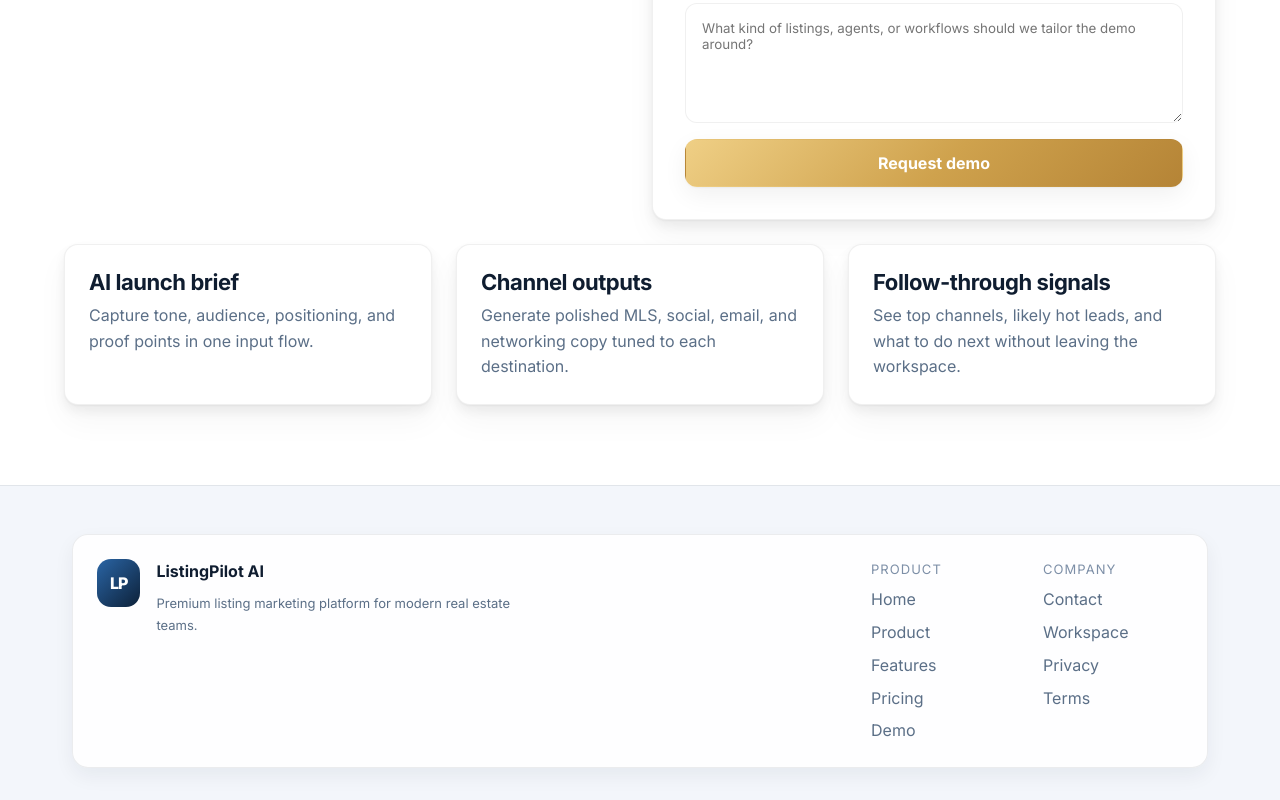
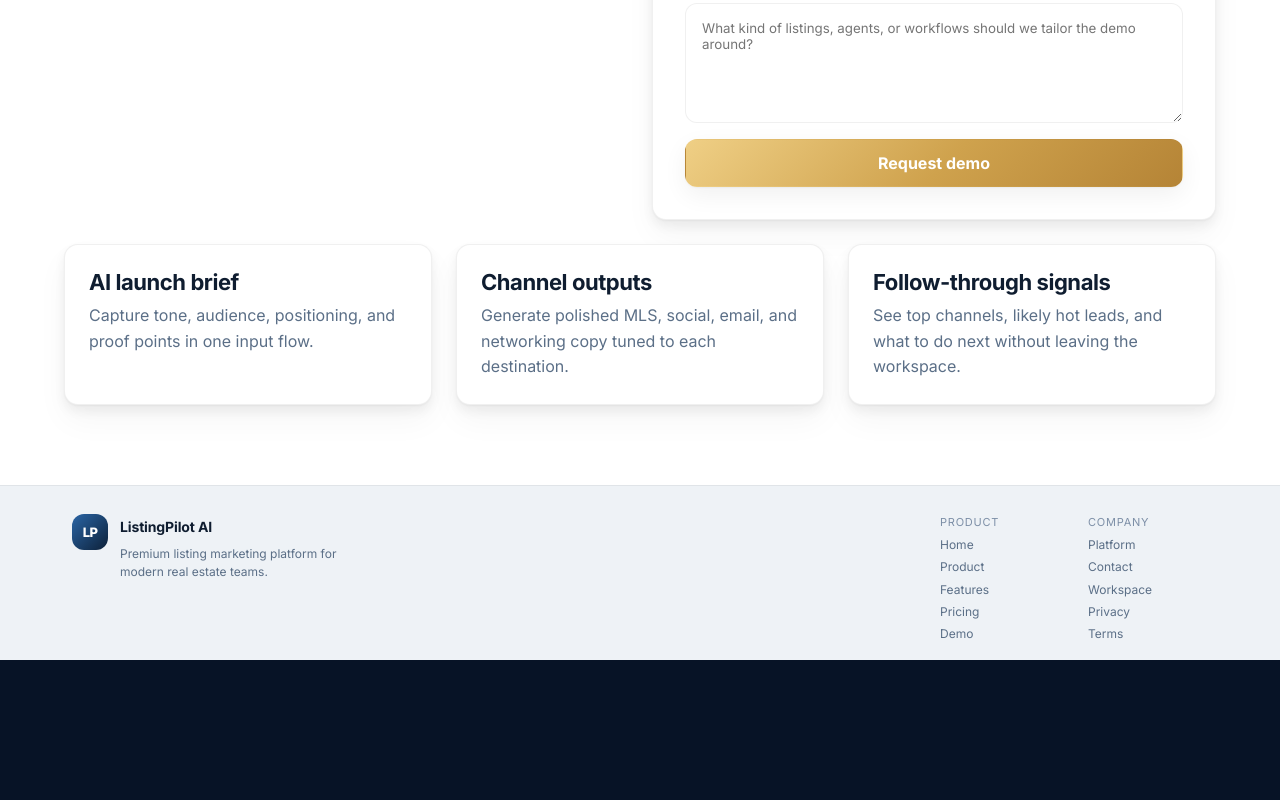
Before and after one commit to maxkantor/ListingPilotAI, a React (Vite) app in the folder frontend/: page /demo in a window 1280 px wide. Shown: the part 1061-1861 px from the top of the page. After the commit the page ends 1721 px from the top, so only its background shows below. Built offline with nearby package versions, Linux system fonts and the light colour scheme; no server answers.

Commit message:
Add platform page and update footer navigation

```diff
--- a/frontend/src/App.tsx
+++ b/frontend/src/App.tsx
@@ -18,6 +18,7 @@ import { ListingsPage } from './pages/ListingsPage';
 import { PricingPage } from './pages/PricingPage';
 import { PrivacyPage } from './pages/PrivacyPage';
 import { ProductPage } from './pages/ProductPage';
+import { PlatformPage } from './pages/PlatformPage';
 import { SettingsPage } from './pages/SettingsPage';
 import { TermsPage } from './pages/TermsPage';
 import { WorkspacePage } from './pages/WorkspacePage';
@@ -59,6 +60,8 @@ function AppRoutes() {
         <Route path="/terms" element={<TermsPage />} />
       </Route>
 
+      <Route path="/platform" element={<PlatformPage />} />
+
       <Route element={<AppShell />}>
         <Route path="/workspace" element={<WorkspacePage />} />
         <Route path="/listings" element={<ListingsPage />} />
--- a/frontend/src/components/SiteFooter.module.css
+++ b/frontend/src/components/SiteFooter.module.css
@@ -1,36 +1,32 @@
 .footer {
-  padding: 48px 0 32px;
-  background: #f3f6fb;
-  border-top: 1px solid rgba(15, 29, 48, 0.08);
+  padding: 28px 0 18px;
+  background: #eef2f6;
+  border-top: 1px solid rgba(0, 0, 0, 0.06);
 }
 
 .inner {
-  display: flex;
+  display: grid;
+  grid-template-columns: minmax(260px, 1.3fr) minmax(120px, auto) minmax(120px, auto);
   align-items: flex-start;
-  justify-content: space-between;
-  gap: 24px;
-  padding: 24px;
-  border-radius: 16px;
-  background: rgba(255, 255, 255, 0.88);
-  border: 1px solid rgba(15, 29, 48, 0.08);
-  box-shadow: 0 8px 20px rgba(12, 26, 44, 0.06);
+  gap: 28px;
 }
 
 .brandBlock {
   display: flex;
-  gap: 16px;
-  max-width: 420px;
+  gap: 12px;
+  max-width: 360px;
 }
 
 .mark {
   display: inline-flex;
   align-items: center;
   justify-content: center;
-  width: 48px;
-  height: 48px;
-  border-radius: 14px;
+  width: 36px;
+  height: 36px;
+  border-radius: 12px;
   background: linear-gradient(135deg, #2a65a5 0%, #0d2139 100%);
   color: #fff;
+  font-size: 13px;
   font-weight: 800;
   letter-spacing: -0.06em;
 }
@@ -40,46 +36,57 @@
   color: var(--color-text-primary);
 }
 
-.brandBlock p {
-  margin-top: 8px;
-  font-size: 13px;
-  color: var(--color-text-secondary);
-  line-height: 1.7;
+.brandBlock strong {
+  font-size: 14px;
+  letter-spacing: -0.01em;
 }
 
-.columns {
-  display: grid;
-  grid-template-columns: repeat(2, minmax(140px, 1fr));
-  gap: 32px;
+.brandBlock p {
+  margin-top: 6px;
+  font-size: 12px;
+  color: var(--color-text-secondary);
+  line-height: 1.5;
+  max-width: 32ch;
 }
 
 .column {
   display: grid;
-  gap: 8px;
+  gap: 6px;
   align-content: start;
 }
 
 .column span {
-  font-size: 13px;
-  letter-spacing: 0.08em;
+  font-size: 11px;
+  letter-spacing: 0.07em;
   text-transform: uppercase;
   color: var(--color-text-muted);
 }
 
 .column a {
+  font-size: 12px;
   color: var(--color-text-secondary);
+  line-height: 1.35;
+  transition: color 140ms ease;
 }
 
 .column a:hover {
-  color: var(--color-text-primary);
+  color: var(--color-primary);
+}
+
+.legal {
+  margin-top: 14px;
+  font-size: 11px;
+  color: var(--color-text-muted);
+  line-height: 1.4;
 }
 
 @media (max-width: 900px) {
   .inner {
-    flex-direction: column;
+    grid-template-columns: 1fr;
+    gap: 14px;
   }
 
-  .columns {
-    width: 100%;
+  .legal {
+    margin-top: 12px;
   }
 }
--- a/frontend/src/components/SiteFooter.tsx
+++ b/frontend/src/components/SiteFooter.tsx
@@ -17,6 +17,7 @@ const footerColumns = [
   {
     title: 'Company',
     links: [
+      { label: 'Platform', to: '/platform' },
       { label: 'Contact', to: '/contact' },
       { label: 'Workspace', to: '/workspace' },
       { label: 'Privacy', to: '/privacy' },
@@ -25,7 +26,11 @@ const footerColumns = [
   },
 ];
 
-export const SiteFooter: React.FC = () => {
+interface SiteFooterProps {
+  legalLine?: string;
+}
+
+export const SiteFooter: React.FC<SiteFooterProps> = ({ legalLine }) => {
   return (
     <footer className={styles.footer}>
       <div className="container">
@@ -38,7 +43,6 @@ export const SiteFooter: React.FC = () => {
             </div>
           </div>
 
-          <div className={styles.columns}>
           {footerColumns.map((column) => (
             <div key={column.title} className={styles.column}>
               <span>{column.title}</span>
@@ -50,7 +54,7 @@ export const SiteFooter: React.FC = () => {
             </div>
           ))}
         </div>
-        </div>
+        {legalLine ? <p className={styles.legal}>{legalLine}</p> : null}
       </div>
     </footer>
   );
--- /dev/null
+++ b/frontend/src/pages/PlatformPage.module.css
@@ -0,0 +1,110 @@
+.page {
+  min-height: 100vh;
+  display: flex;
+  flex-direction: column;
+  background: #eef2f7;
+  overflow-x: hidden;
+}
+
+.header {
+  position: sticky;
+  top: 0;
+  z-index: 50;
+  background: rgba(20, 25, 35, 0.72);
+  backdrop-filter: blur(12px);
+  -webkit-backdrop-filter: blur(12px);
+  border-bottom: 1px solid rgba(255, 255, 255, 0.06);
+}
+
+.headerInner {
+  min-height: 64px;
+  display: flex;
+  align-items: center;
+  gap: 16px;
+}
+
+.backLink {
+  display: inline-flex;
+  align-items: center;
+  min-height: 36px;
+  padding: 0 12px;
+  border-radius: 10px;
+  border: 1px solid rgba(255, 255, 255, 0.16);
+  background: rgba(255, 255, 255, 0.04);
+  color: #e7f0ff;
+  font-size: 12px;
+  font-weight: 700;
+  transition: all 140ms ease;
+}
+
+.backLink:hover {
+  color: #ffffff;
+  transform: translateY(-1px);
+  box-shadow: 0 6px 14px rgba(0, 0, 0, 0.15);
+}
+
+.title {
+  margin: 0;
+  font-family: var(--font-sans);
+  font-size: 18px;
+  font-weight: 700;
+  letter-spacing: -0.015em;
+  line-height: 1.15;
+  color: #ffffff;
+}
+
+.main {
+  flex: 1;
+  min-height: 0;
+  display: flex;
+  flex-direction: column;
+  width: 100%;
+  overflow: hidden;
+}
+
+.loaderWrap {
+  min-height: 120px;
+  display: inline-flex;
+  align-items: center;
+  justify-content: center;
+  gap: 10px;
+  font-size: 13px;
+  color: var(--color-text-secondary);
+}
+
+.loader {
+  width: 14px;
+  height: 14px;
+  border-radius: 50%;
+  border: 2px solid rgba(31, 79, 132, 0.2);
+  border-top-color: rgba(31, 79, 132, 0.9);
+  animation: spin 0.8s linear infinite;
+}
+
+.iframe {
+  display: block;
+  width: 100%;
+  min-height: calc(100vh - 64px);
+  height: 100%;
+  border: 0;
+  flex: 1;
+  overflow: auto;
+  background: #ffffff;
+}
+
+@keyframes spin {
+  to {
+    transform: rotate(360deg);
+  }
+}
+
+@media (max-width: 768px) {
+  .headerInner {
+    min-height: 60px;
+    gap: 12px;
+  }
+
+  .iframe {
+    min-height: calc(100vh - 60px);
+  }
+}
--- /dev/null
+++ b/frontend/src/pages/PlatformPage.tsx
@@ -0,0 +1,46 @@
+import React from 'react';
+import { Link } from 'react-router-dom';
+import { SiteFooter } from '../components/SiteFooter';
+import styles from './PlatformPage.module.css';
+
+const PLATFORM_URL = 'https://mk-ai-global-page.s3.us-east-1.amazonaws.com/platform/index.html';
+
+export const PlatformPage: React.FC = () => {
+  const [isLoading, setIsLoading] = React.useState(true);
+
+  return (
+    <div className={styles.page}>
+      <header className={styles.header}>
+        <div className="container">
+          <div className={styles.headerInner}>
+            <Link to="/" className={styles.backLink}>
+              ← Back to Home
+            </Link>
+            <h1 className={styles.title}>MK Platform</h1>
+          </div>
+        </div>
+      </header>
+
+      <main className={styles.main}>
+        {isLoading ? (
+          <div className={styles.loaderWrap}>
+            <span className={styles.loader} aria-hidden="true" />
+            <span>Loading platform…</span>
+          </div>
+        ) : null}
+
+        <iframe
+          title="MK Platform"
+          src={PLATFORM_URL}
+          className={styles.iframe}
+          loading="lazy"
+          referrerPolicy="strict-origin-when-cross-origin"
+          sandbox="allow-scripts allow-same-origin allow-forms allow-popups"
+          onLoad={() => setIsLoading(false)}
+        />
+      </main>
+
+      <SiteFooter legalLine="© Max Kantor — MK AI Platform. All rights reserved." />
+    </div>
+  );
+};
```
Lines whose indentation alone changed are shown as unchanged.
